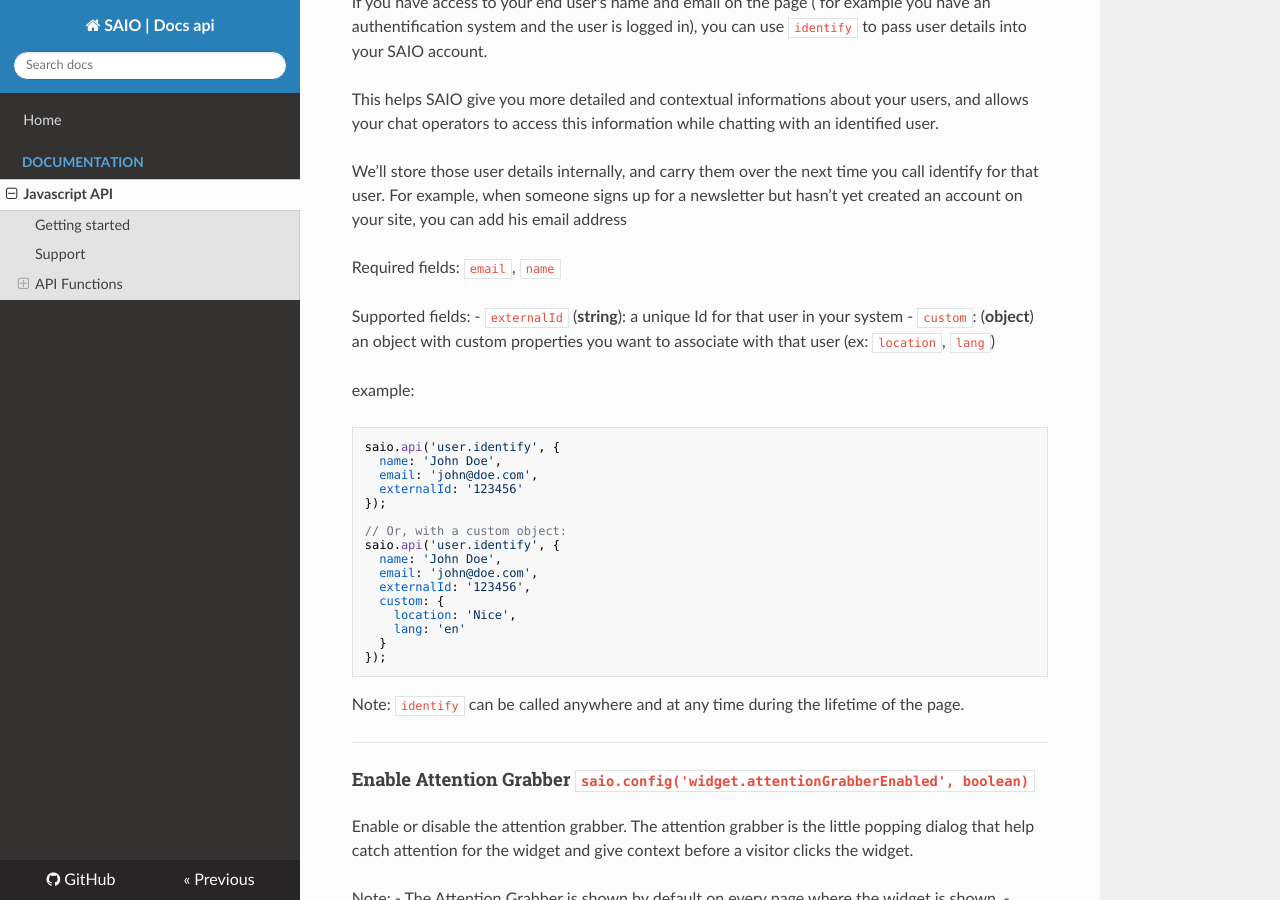
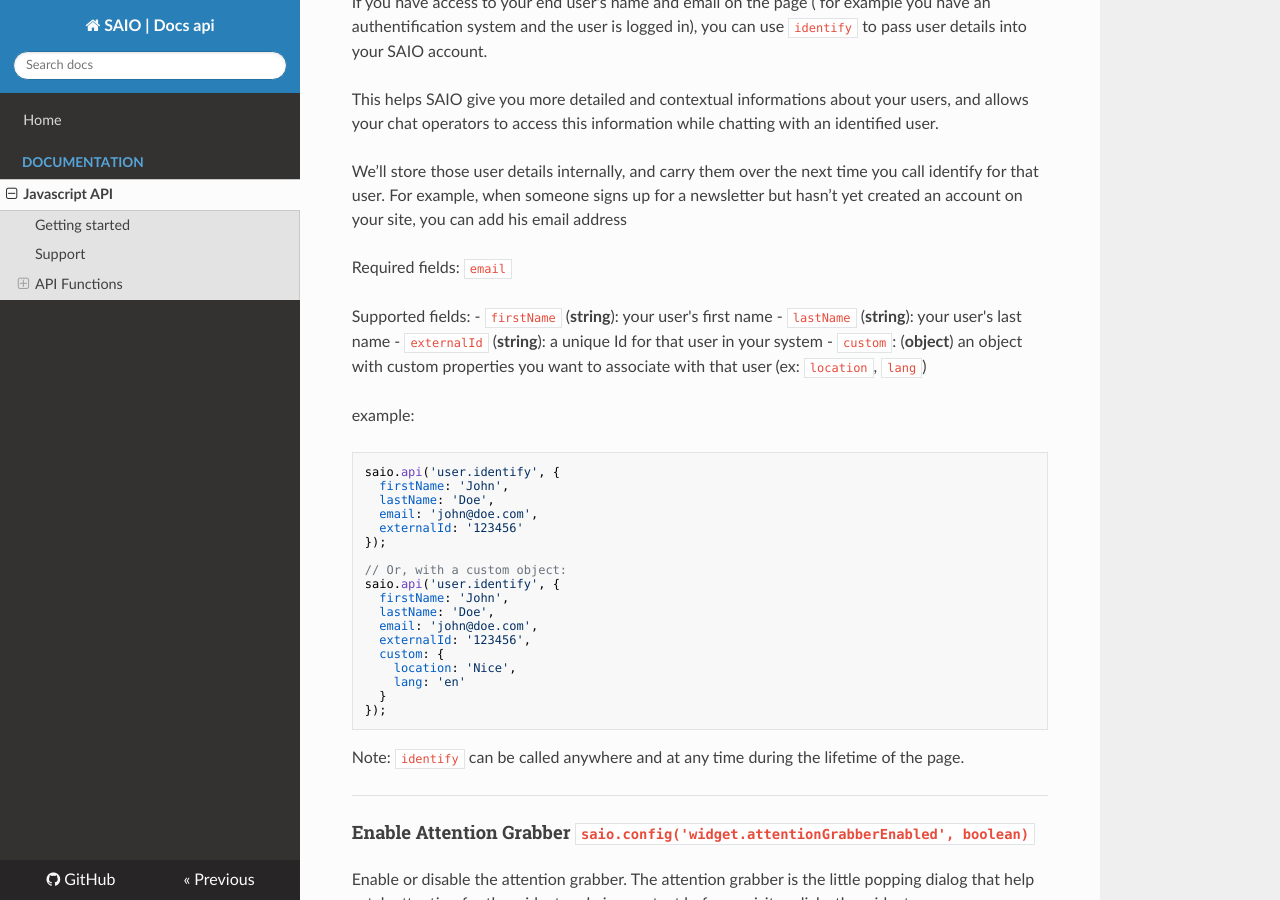
Before and after one commit to saio-fr/apidocs, an MkDocs documentation site: the page built from docs/javascript-api.md, in a window 1280 px wide and 900 px high, scrolled down 4282 px. Built offline with MkDocs 1.6.1, drawn with Linux system fonts in a browser that asks for light colours; nearby versions of some CDN libraries; old or Windows-style settings are respelled for this version of MkDocs; part of the change alters nothing that is shown.

Commit message:
indentify takes first and last name, not just a  field

````diff
--- a/docs/javascript-api.md
+++ b/docs/javascript-api.md
@@ -201,9 +201,11 @@ This helps SAIO give you more detailed and contextual informations about your us
 
 We’ll store those user details internally, and carry them over the next time you call identify for that user. For example, when someone signs up for a newsletter but hasn’t yet created an account on your site, you can add his email address
 
-Required fields: `email`, `name`
+Required fields: `email`
 
 Supported fields:
+- `firstName` (**string**): your user's first name
+- `lastName` (**string**): your user's last name
 - `externalId` (**string**): a unique Id for that user in your system
 - `custom`: (**object**) an object with custom properties you want to associate with that user (ex: `location`, `lang`)
 
@@ -211,14 +213,16 @@ example:
 
 ```
 saio.api('user.identify', {
-  name: 'John Doe',
+  firstName: 'John',
+  lastName: 'Doe',
   email: 'john@doe.com',
   externalId: '123456'
 });
 
 // Or, with a custom object:
 saio.api('user.identify', {
-  name: 'John Doe',
+  firstName: 'John',
+  lastName: 'Doe',
   email: 'john@doe.com',
   externalId: '123456',
   custom: {
--- a/mkdocs.yml
+++ b/mkdocs.yml
@@ -2,7 +2,6 @@ site_name: SAIO | Docs api
 site_description: Public documentation for the SAIO apps
 repo_url: https://github.com/saio-fr/apidocs
 site_favicon: favicon_saio.png
-site_url: http://docs.sequelizejs.com
 theme: readthedocs
 extra_css:
 - css/custom.css
````
